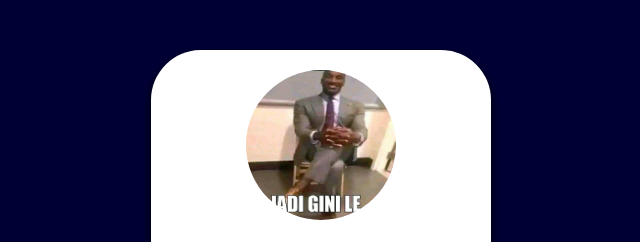
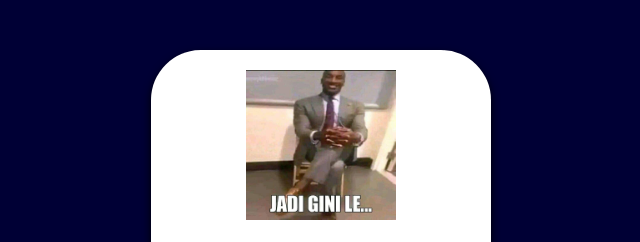
Before and after one commit to leviireng/Pelatihan-TIK-nadip, a plain HTML site: page index.html in a window 1280 px wide. Shown: the top 242 px of the page, without its empty margins (319-959 px from the left). Drawn offline with Linux system fonts and the light colour scheme; a script that the page names is missing.

Commit message:
Update style.css

```diff
--- a/style.css
+++ b/style.css
@@ -1,10 +1,10 @@
-body{
+body {
    background-color: #000035; /* Warna Deep navy blue */
    font-family: Arial, sans serif; /* Jenis huruf yang bersih dan mudah dibaca */
    color: #FFFFF0; /* Warna teks utama (Putih Gading) */
 }
 
-.kartu-profil{
+.kartu-profil {
    width: 300px;
    margin: 50px auto; /*px jarak atas/bawah, auto menengahkan kiri/kanan */
    padding: 20px;
@@ -14,7 +14,6 @@ body{
    text-align: center; /* menengahkan semua teks di dalam kartu */
 }
 
-.kartu-profil img{
+.kartu-profil img {
     width: 150px;
-    border-radius: 50%; /* trik untuk membuat gambar persegi menjadi lingkaran sempurna */
 }
```
